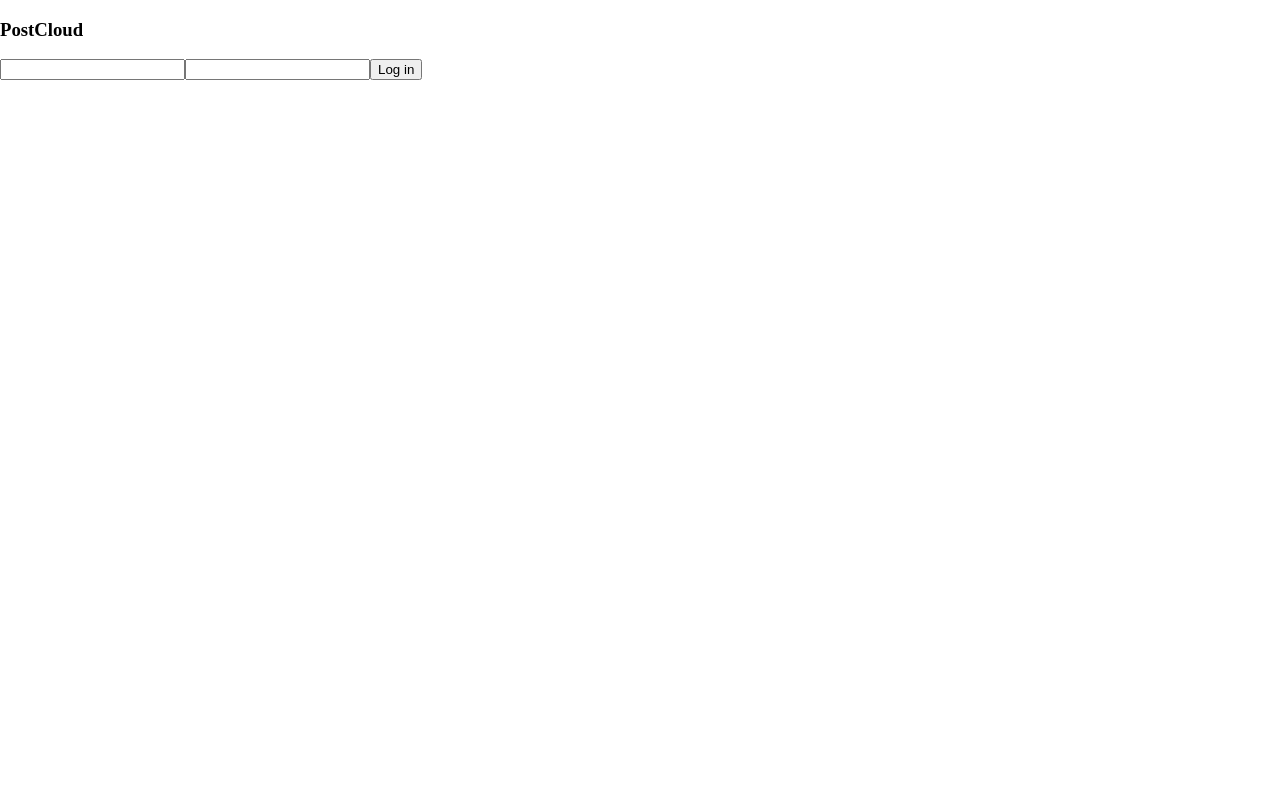
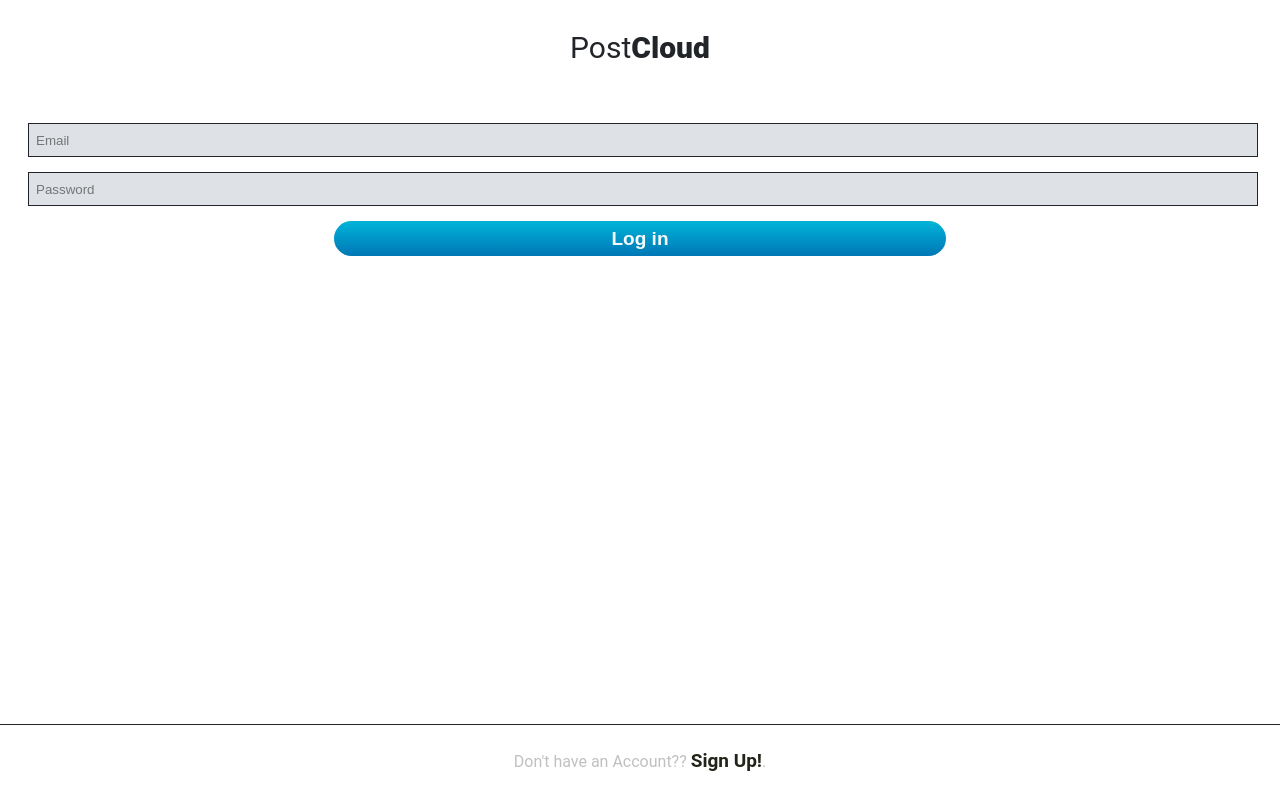
Before and after one commit to tiborurban001/cloud_post, a Vue app in the folder postcloud-client/: page /login in a window 1280 px wide. Built offline with nearby package versions, Linux system fonts and the light colour scheme.

Commit message:
Login Page design

```diff
--- a/postcloud-client/src/App.vue
+++ b/postcloud-client/src/App.vue
@@ -8,7 +8,14 @@
 
 <style lang="scss">
 body{
+
   margin: 0;
   padding: 0;
+  background-color:rgb(255,255,255);
+  font-family: 'Roboto', Helvetica, sans-serif;
+}
+#app{
+  width: 100wv;
+  min-height: 100hv;
 }
 </style>
--- a/postcloud-client/src/views/Login.vue
+++ b/postcloud-client/src/views/Login.vue
@@ -1,11 +1,20 @@
 <template>
-    <div>
-        <h3>PostCloud</h3>
-        <div class="form-group">
-            <input type="text" v-model="email">
-            <input type="password" v-model="password">
+    <div class="login-pg">
+        <header>
+        <h3><span>Post</span>Cloud</h3>
+        </header>
+        <main class="form-group">
+            <input type="text" v-model="email" placeholder="Email">
+            <input type="password" v-model="password" placeholder="Password">
             <button class="login-btn">Log in</button>
-        </div>
+        </main>
+        <footer>
+            <p>
+                Don't have an Account?? <router-link class="signup-link" to="/register">Sign Up!</router-link>.
+            </p>
+
+
+        </footer>
     </div>
 </template>
 
@@ -22,5 +31,89 @@ export default {
 </script>
 
 <style lang="scss" scoped>
+//header
+header {
+    h3{
+        color: rgb(33, 37, 41);
+        font-size: 30px;
+        font-weight: 900;
+        text-align: center;
+    }
+    span{
+
+        font-weight: 400;
+    }
+}
+
+//Main
+.login-pg{
+    display: flex;
+    flex-direction: column;
+    box-sizing: border-box;
+    height: 100vh;
+
+    .form-group{
+        flex: 1;
+        display:flex;
+        justify-content: flex-start;
+        flex-flow: column;
+        padding: 28px;
+
+       input{
+           outline: none;
+            width: 100%;
+            height: 30px;
+            border: 1px solid rgb(33, 37, 41);
+            margin-bottom: 15px;
+
+           text-indent: 5px;
+            background-color:rgb(222, 226, 230) ;
+
+            &:focus{
+                border: 1.2px solid rgb(0, 129, 167);
+            }
+        }
+       button{
+           outline: none;
+           align-self: center;
+           width: 50%;
+           height: 35px;
+           background: rgb(0,119,182);
+           background: linear-gradient(0deg, rgba(0,119,182,1) 0%, rgba(0,180,216,1) 100%);
+           color: rgb(248, 249, 250);
+           appearance: none;
+           border:none;
+           border-radius: 25px;
+           font-weight: 700;
+           font-size: 19px;
+       }
+    }
+    //Footer
+    footer
+        {
+            border-top:1px solid rgb(33, 37, 41);
+            padding:15px 25px;
+           width: calc(100% - 50px);
+           height: 45px;
+
+        p{
+            line-height: 10px;
+            color: #8888;
+            text-align: center;
+
+        }
+        .signup-link{
+            color: rgb(34,35,25);
+            font-weight: 600;
+            font-size: 19px;
+            text-decoration: none;
+
+        }
+
+
+       }
+}
+
+
 
 </style>
```
Also changed, not shown: postcloud-client/src/assets/loginbg.png (added), 1 other file (tests, documents, lock files or other folders).
